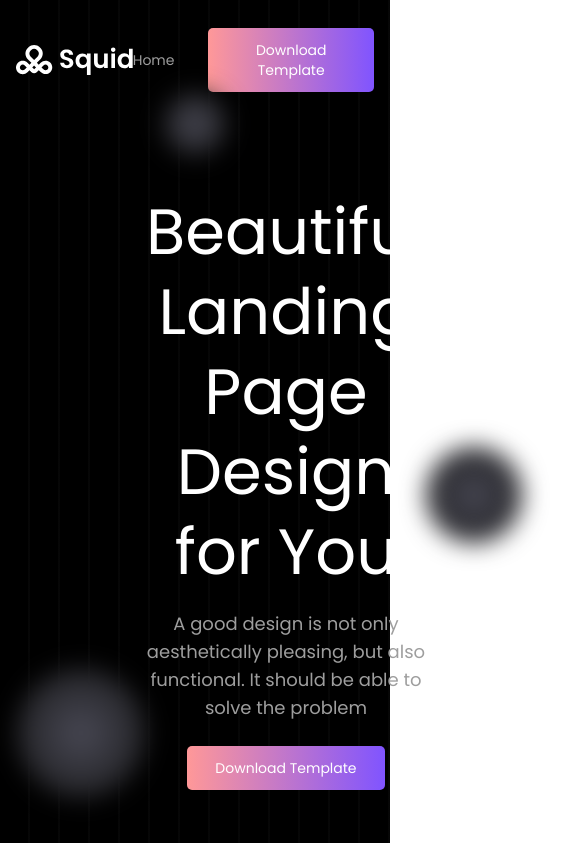
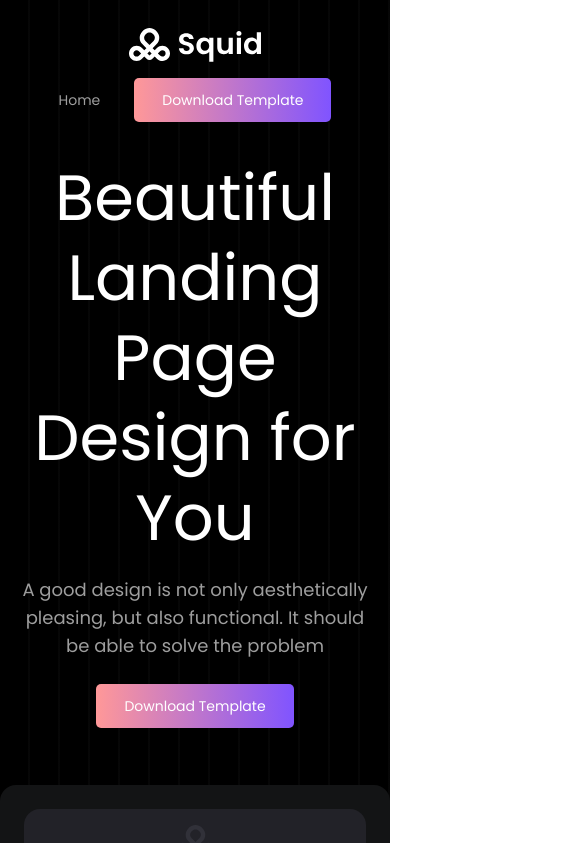
Before and after one commit to GhiasAli17/squid-landing-page-design, a Next.js app: page / in a window 390 px wide. Shown: the top 843 px of the page, 585 px wide, since content can reach past the window. Built offline with nearby package versions, Linux system fonts and the light colour scheme.

Commit message:
mobile responsiv added

```diff
--- a/src/app/page.tsx
+++ b/src/app/page.tsx
@@ -37,7 +37,7 @@ export default function Home() {
         {/* header part  */}
         <header className="pt-7 ps-4 pe-4">
           <div className="max-w-[1110px] mx-auto ">
-            <div className="flex w-full justify-between items-center">
+            <div className="flex md:flex-row flex-col gap-4 md:gap-0 w-full justify-between items-center">
               {squidIcon}
               <div className="flex items-center justify-between gap-[34px]">
                 <p className="text-light-gray text-sm hover:underline cursor-pointer">
@@ -50,11 +50,11 @@ export default function Home() {
         </header>
         <div className="max-w-[1140px] mx-auto ps-4 pe-4">
           <div className="grid place-items-center w-full">
-            <Sphere className="size-16" />
+            <Sphere className="size-16 hidden md:block" />
           </div>
-          <div className="flex  mt-9 pb-4">
+          <div className="flex flex-col md:flex-row  mt-9 pb-4">
             <div className="lg:mr-[94px] flex items-end">
-              <Sphere className="size-[130px]" />
+              <Sphere className="size-[130px] hidden md:block" />
             </div>
             <div className="pb-2">
               <h1 className="text-center text-[64px] leading-[80px] text-white max-w-[749px] mx-auto ">
@@ -71,7 +71,7 @@ export default function Home() {
             </div>
             <div className="lg:ml-32 flex items-center">
               {" "}
-              <Sphere className="size-24" />
+              <Sphere className="size-24 hidden md:block" />
             </div>
           </div>
         </div>
@@ -156,11 +156,11 @@ export default function Home() {
         </div>
         <div className="max-w-[1200px] mx-auto mt-8 flex xl:flex-row flex-col justify-center items-center gap-3">
           <div>
-            <div className="size-[678px] border rounded-full border-medium-gray grid place-items-center">
-              <div className="size-[510px] border rounded-full border-medium-gray grid place-items-center">
-                <div className="size-[380px] border rounded-full border-medium-gray grid place-items-center">
-                  <div className="size-[260px] border rounded-full border-medium-gray grid place-items-center">
-                    <div className="size-[129px] border rounded-full border-medium-gray bg-medium-gray grid place-items-center">
+            <div className="size-[320px] md:size-[678px] border rounded-full border-medium-gray grid place-items-center">
+              <div className="size-[250px] md:size-[510px] border rounded-full border-medium-gray grid place-items-center">
+                <div className="size-[180px] md:size-[380px] border rounded-full border-medium-gray grid place-items-center">
+                  <div className="size-[110px] md:size-[260px] border rounded-full border-medium-gray grid place-items-center">
+                    <div className="size-[100px] md:size-[129px] border rounded-full border-medium-gray bg-medium-gray grid place-items-center">
                       {flowerIcon}
                     </div>
                   </div>
@@ -216,23 +216,25 @@ export default function Home() {
 
       {/* 5th section  */}
       <div className=" bg-black pt-28 ps-4 pe-4 relative">
-        <div className="max-w-[1120px]  rounded-[40px] absolute lg:-top-[15%] md:-top-[5%]   left-4 right-4 py-9 pl-12 bg-gradient-to-r from-gradient-start to-gradient-end  mx-auto">
-          <div className="flex items-center">
-            <div className="text-white text-xl pl-5">
+        <div className="max-w-[1120px]  rounded-[40px] absolute lg:-top-[15%] md:-top-[5%]   left-4 right-4 py-9 md:pl-12 bg-gradient-to-r from-gradient-start to-gradient-end  mx-auto">
+          <div className="flex md:flex-row flex-col items-center">
+            <div className="text-white text-xl px-4 md:px-0">
               <p>Love our Our Tool?</p>
               <h1 className="text-5xl mt-3 mb-9">
                 Fell Free to Join our 15 Days Free Trial
               </h1>
               <Button noGradient={true} className="bg-black" text="Download" />
             </div>
-            <div>{fingersIcon}</div>
+            <div className="w-full hidden md:block">{fingersIcon}</div>
           </div>
         </div>
 
-        <div className="flex lg:flex-row flex-col justify-center items-center gap-8 md:mt-[500px] lg:mt-[200px] p-4 ps-4 pe-4">
+        <div className="flex lg:flex-row flex-col justify-center items-center gap-8 mt-[240px] md:mt-[500px] lg:mt-[200px] p-4 ps-4 pe-4">
           <div className="flex-1 w-full flex justify-center">{globeIcon}</div>
           <div className="flex-1">
-            <h1 className="text-white text-5xl font-semibold">Get In Touch</h1>
+            <h1 className="text-white text-5xl -mt-[150px] md:mt-0 font-semibold">
+              Get In Touch
+            </h1>
             <p className="max-w-[503px] mb-7">
               A good design is not only aesthetically pleasing, but also
               functional. It should be able to solve the problem{" "}
@@ -262,7 +264,7 @@ export default function Home() {
       </div>
       {/* footer  */}
       <div className=" bg-medium-black  py-11 ps-4 pe-4 ">
-        <div className="max-w-[1110px] w-full mx-auto flex items-center justify-between">
+        <div className="max-w-[1110px] w-full mx-auto flex md:flex-row flex-col-reverse gap-4 md:gap-0 items-center justify-between">
           <p>All Rights Reservd @ 2024</p>
           <div className="flex gap-4">
             <div className="p-2 bg-light-black cursor-pointer rounded-full grid place-items-center">
```
